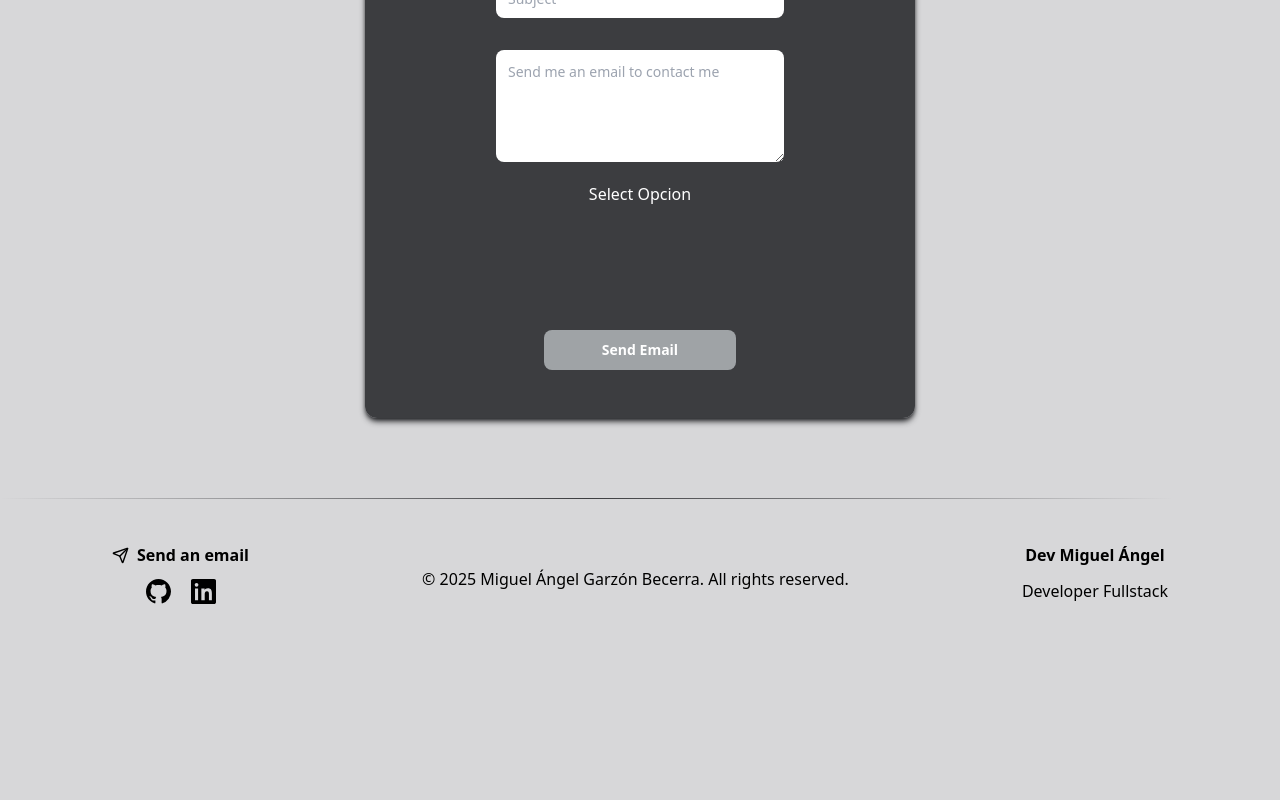
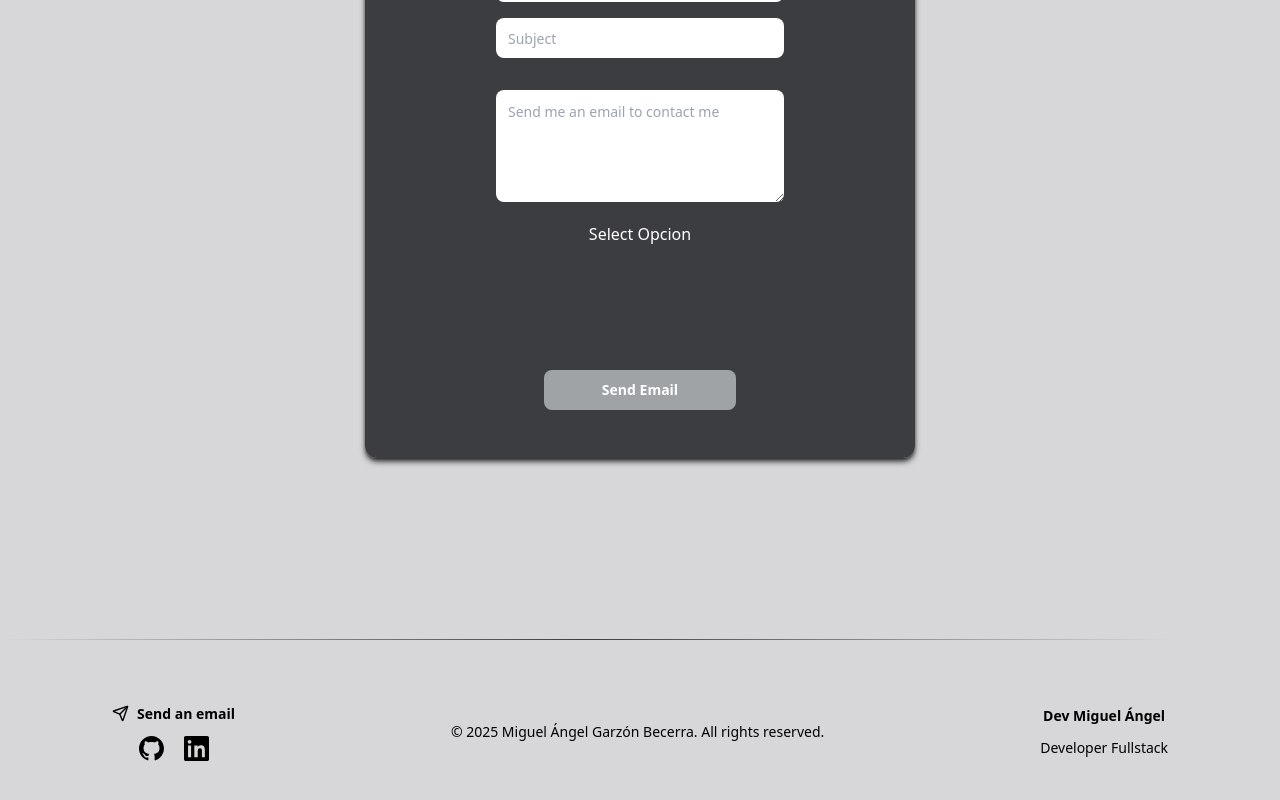
Before and after one commit to MiguelGarzon11/FrontendPortfolio, an Angular app: page /contactme in a window 1280 px wide. Shown: the part 466-1266 px from the top of the page. Before the commit the page ends 1137 px from the top, so only its background shows below. Built offline with nearby package versions, Linux system fonts and the light colour scheme.

Commit message:
FrontendPortfolio

```diff
--- a/src/app/components/contactme/contactme.html
+++ b/src/app/components/contactme/contactme.html
@@ -1,4 +1,4 @@
-<div class="h-full">
+<div class="h-screen p-10">
   <div class="flex flex-col justify-center items-center gap-10 m-10">
 
     <h1 class="text-3xl text-main dark:text-secondary">Contact Me</h1>
@@ -74,6 +74,6 @@
         </div>
       </div>
     </div>
-
   </div>
 </div>
+<footer></footer>
--- a/src/app/components/footer/footer.html
+++ b/src/app/components/footer/footer.html
@@ -1,6 +1,6 @@
 <hr>
-<footer>
-    <div class="flex flex-col items-center justify-items-center mt-8 gap-3">
+<footer class="flex flex-row justify-between gap-5 text-xs sm:text-sm md:text-md">
+    <div class="flex flex-col items-center justify-center gap-3 pr-10">
         <a href="https://mail.google.com/mail/?view=cm&fs=1&to=miguelangelgarb@gmail.com" target="_blank">
             <svg xmlns="http://www.w3.org/2000/svg" width="17" height="17" viewBox="0 0 24 24" fill="none"
                 stroke="currentColor" stroke-width="2" stroke-linecap="round" stroke-linejoin="round"
@@ -12,7 +12,7 @@
             Send an email
         </a>
 
-        <div class="flex flex-row gap-5 justify-start items-center">
+        <div class="flex flex-row gap-5 justify-center items-center">
             <a href="https://github.com/MiguelGarzon11" target="_blank">
                 <svg xmlns="http://www.w3.org/2000/svg" width="25" height="25" viewBox="0 0 16 16" fill="currentColor">
                     <path d="M8 0C3.58 0 0 3.58 0 8c0 3.54 2.29 6.53 5.47 7.59.4.07.55-.17.55-.38
@@ -43,10 +43,10 @@
             </a>
         </div>
     </div>
-    <div class="flex mt-14">
+    <div class="flex justify-center items-center sm:mt pr-10 text-wrap text-[10px] sm:text-sm">
         <p>© 2025 Miguel Ángel Garzón Becerra. All rights reserved.</p>
     </div>
-    <div class="flex flex-col items-center mt-8 gap-3">
+    <div class="flex flex-col justify-center items-center gap-3">
         <h1>Dev Miguel Ángel</h1>
         <p>Developer Fullstack</p>
     </div>
--- a/src/app/components/home/home.html
+++ b/src/app/components/home/home.html
@@ -1,5 +1,6 @@
+
 <body>
-  <div id="home" class="flex flex-col sm:flex-row justify-center gap-3 lg:gap-16">
+  <div id="home" class="flex flex-col sm:flex-row justify-center gap-3 lg:gap-16 mt-3">
 
     <div class="flex flex-col justify-center items-center mt-0 lg:mt-20 text-main dark:text-secondary">
       <svg class="w-64 h-64 md:w-64 md:h-64 lg:w-96 lg:h-96">
```
